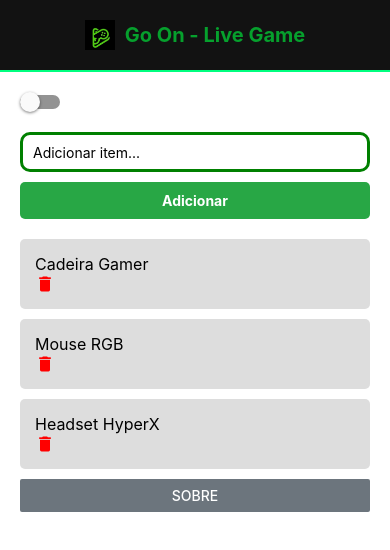
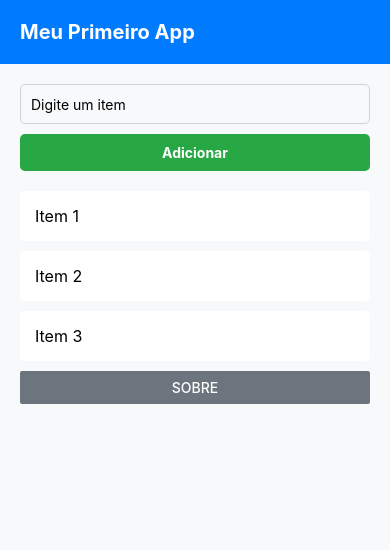
Before and after one commit to SunaUezuri/marcacaoDeConsultasMedicas, a React Native app: screen /Home in a window 390 px wide. Shown: the top 550 px of the page. Built offline with nearby package versions, Linux system fonts and the light colour scheme.

Commit message:
Retornando o projeto ao estado original para ser utilizado como boyler plate

```diff
--- a/src/components/Header.tsx
+++ b/src/components/Header.tsx
@@ -1,18 +1,14 @@
-import { StatusBar } from "react-native";
-import styled from "styled-components/native";
+import styled from 'styled-components/native';
+import { StatusBar } from 'react-native';
 
 export const HeaderContainer = styled.View`
-    flex-direction: row;
-    align-items: center;
-    justify-content: center;
-    padding: 15px;
-    background-color: #121212; /* Fundo escuro para um tema gamer */
-    border-bottom-width: 2px;
-    border-bottom-color: #00ff7f; /* Linha neon */    padding-top: ${StatusBar.currentHeight}px;
-    padding: 20px;`
+  background-color: #007BFF;
+  padding-top: ${StatusBar.currentHeight}px;
+  padding: 20px;
+`;
 
 export const HeaderTitle = styled.Text`
-    color: #06a02d;
-    font-size: 20px;
-    font-weight: bold;
-`
+  color: white;
+  font-size: 20px;
+  font-weight: bold;
+`;
--- a/src/screens/HomeScreen.tsx
+++ b/src/screens/HomeScreen.tsx
@@ -1,53 +1,34 @@
-import { MaterialIcons } from "@expo/vector-icons";
-import { useState } from "react";
-import { Alert, Button, FlatList, Image, Switch, TouchableOpacity } from "react-native";
-import { HeaderContainer, HeaderTitle } from "../components/Header";
-import { AddButton, ButtonText, Container, Content, Input, ListItem, ListItemText } from "../styles/homePageStyles";
+import React, { useState } from 'react';
+import { ScrollView, FlatList, Alert, Button } from 'react-native';
+import styled from 'styled-components/native';
+import { HeaderContainer, HeaderTitle } from '../components/Header';
 
 const HomeScreen = () => {
-  const [text, setText] = useState("");
+  const [text, setText] = useState('');
   const [items, setItems] = useState([
-    { id: "1", text: "Cadeira Gamer" },
-    { id: "2", text: "Mouse RGB" },
-    { id: "3", text: "Headset HyperX" },
+    { id: '1', text: 'Item 1' },
+    { id: '2', text: 'Item 2' },
+    { id: '3', text: 'Item 3' },
   ]);
-  const [themeDark, setThemeDark] = useState(false);
 
   const addItem = () => {
     if (text.trim()) {
-      const newItem = { id: Date.now().toString(), text };
-      setItems([...items, newItem]);
-      setText("");
+      setItems([...items, { id: Date.now().toString(), text }]);
+      setText('');
     }
   };
 
-
-  const removeItem = (id: string) => {
-
-    setItems(items.filter((item) => item.id !== id));
-
-  };
-
   return (
-    <Container style={{ backgroundColor: themeDark ? "#121212" : "#FFFFFF" }}>
+    <Container>
       <HeaderContainer>
-        <Image
-          source={require("../../assets/favicon.png")}
-          style={{ width: 30, height: 30, marginRight: 10 }}
-        />
-        <HeaderTitle>Go On - Live Game</HeaderTitle>
+        <HeaderTitle>Meu Primeiro App</HeaderTitle>
       </HeaderContainer>
 
       <Content>
-        <Switch
-          value={themeDark}
-          onValueChange={() => setThemeDark(!themeDark)}
-          style={{ marginBottom: 20 }}
-        />
         <Input
-          placeholder="Adicionar item..."
+          placeholder="Digite um item"
+          onChangeText={setText}
           value={text}
-          onChangeText={setText}
         />
 
         <AddButton onPress={addItem}>
@@ -58,15 +39,8 @@ const HomeScreen = () => {
           data={items}
           keyExtractor={(item) => item.id}
           renderItem={({ item }) => (
-            <ListItem style={{ backgroundColor: themeDark ? "#333" : "#ddd" }}>
-              <TouchableOpacity>
-                <ListItemText>
-                  {item.text}
-                </ListItemText>
-              </TouchableOpacity>
-              <TouchableOpacity onPress={() => removeItem(item.id)}>
-                <MaterialIcons name="delete" size={20} color="red" />
-              </TouchableOpacity>
+            <ListItem>
+              <ListItemText>{item.text}</ListItemText>
             </ListItem>
           )}
         />
@@ -77,9 +51,49 @@ const HomeScreen = () => {
           color="#6c757d"
         />
       </Content>
-
     </Container>
   );
 };
 
+const Container = styled.ScrollView`
+  flex: 1;
+  background-color: #f8f9fa;
+`;
+
+const Content = styled.View`
+  padding: 20px;
+`;
+
+const Input = styled.TextInput`
+  height: 40px;
+  border: 1px solid #ced4da;
+  border-radius: 5px;
+  margin-bottom: 10px;
+  padding: 10px;
+`;
+
+const AddButton = styled.TouchableOpacity`
+  background-color: #28a745;
+  padding: 10px;
+  border-radius: 5px;
+  margin-bottom: 20px;
+  align-items: center;
+`;
+
+const ButtonText = styled.Text`
+  color: white;
+  font-weight: bold;
+`;
+
+const ListItem = styled.View`
+  background-color: white;
+  padding: 15px;
+  border-radius: 5px;
+  margin-bottom: 10px;
+`;
+
+const ListItemText = styled.Text`
+  font-size: 16px;
+`;
+
 export default HomeScreen;
--- a/src/styles/homePageStyles.ts
+++ /dev/null
@@ -1,45 +0,0 @@
-import styled from "styled-components/native";
-
-export const Container = styled.ScrollView`
-    flex: 1;
-    background-color:rgb(33, 34, 36);
-`
-
-export const Content = styled.View`
-    padding: 20px;
-`
-
-export const Input = styled.TextInput`
-  height: 40px;
-  border: 3px solid;
-  border-radius: 10px;
-  border-color: green;
-  background-color: #fff;
-  margin-bottom: 10px;
-  padding: 10px;
-`;
-
-export const AddButton = styled.TouchableOpacity`
-  background-color: #28a745;
-  padding: 10px;
-  border-radius: 5px;
-  margin-bottom: 20px;
-  align-items: center;
-`;
-
-export const ButtonText = styled.Text`
-  color: white;
-  font-weight: bold;
-`;
-
-export const ListItem = styled.View`
-  background-color: white;
-  padding: 15px;
-  border-radius: 5px;
-  margin-bottom: 10px;
-  elevation: 2;
-`;
-
-export const ListItemText = styled.Text`
-  font-size: 16px;
-`;
```
